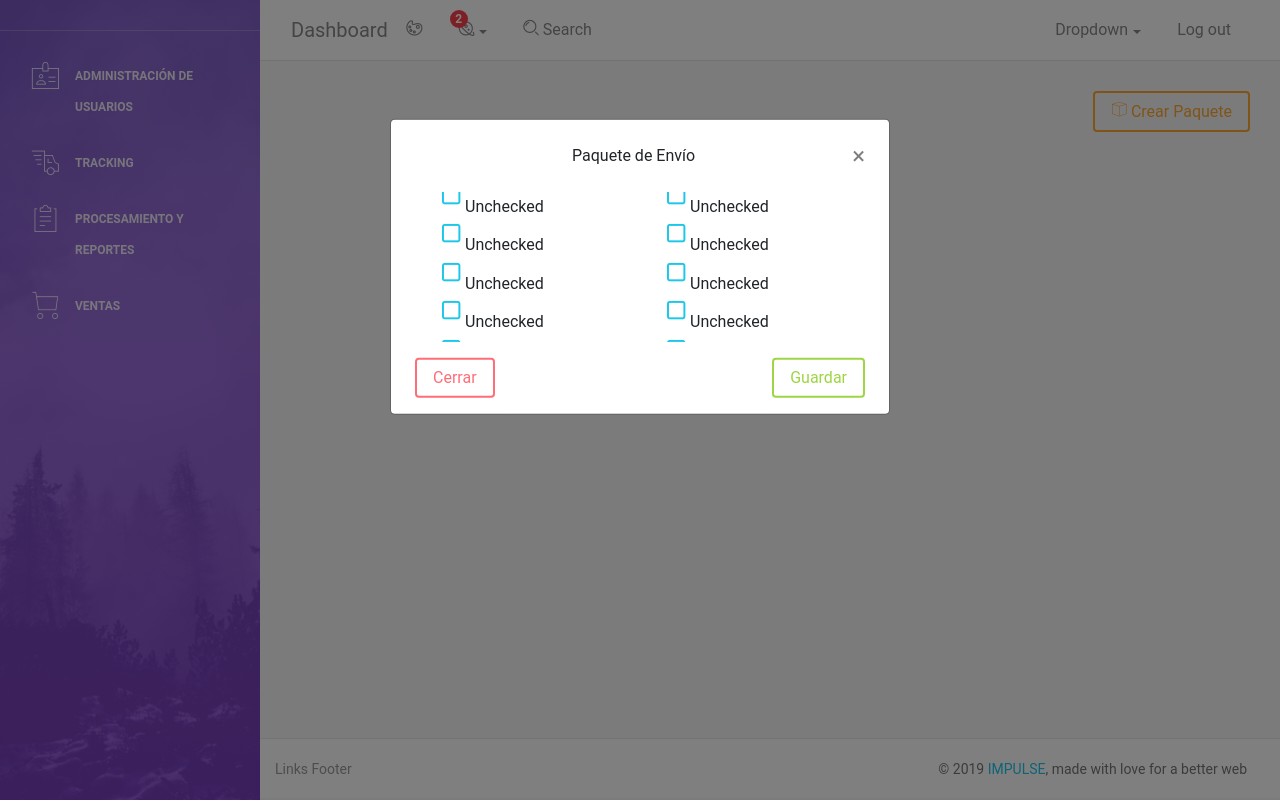
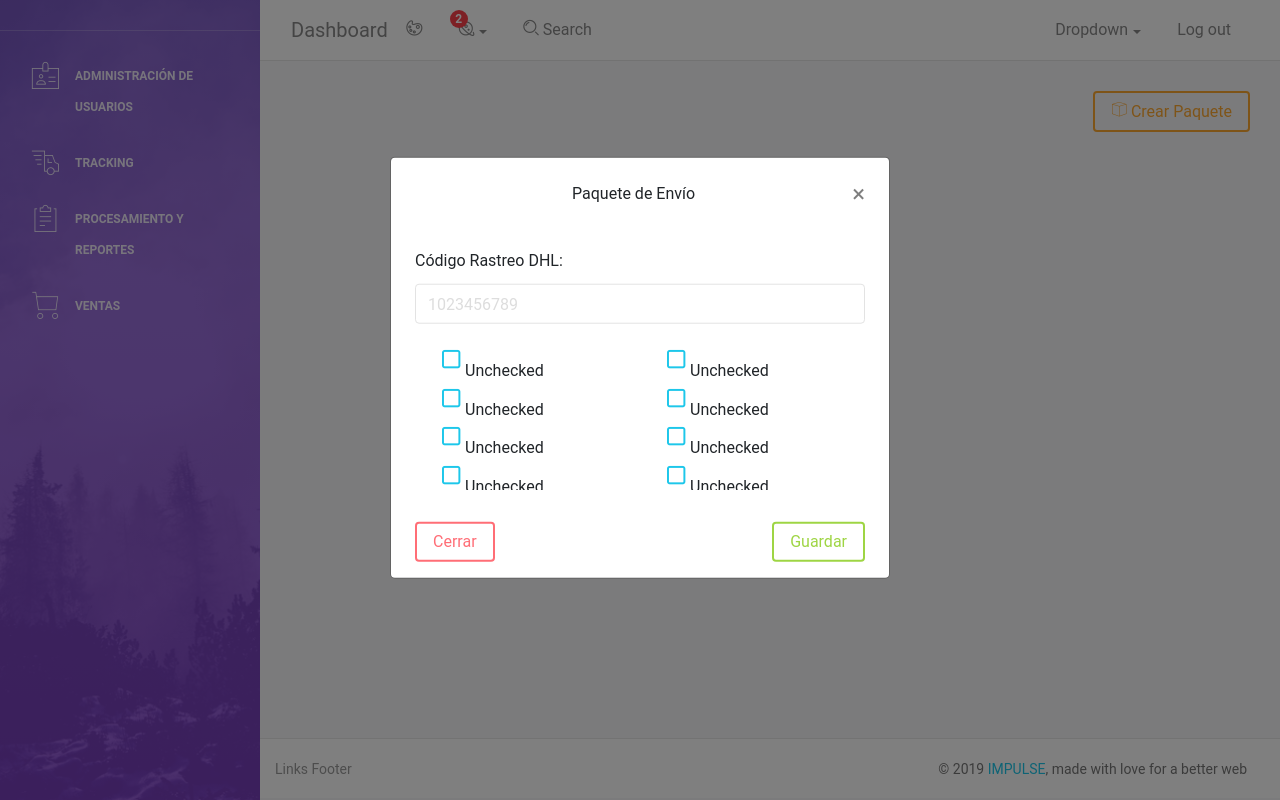
Before and after one commit to ArturoGuevara/Voyager_2, a Django app: template voyager/tracking/templates/tracking/index.html in a window 1280 px wide, after a click on "Crear Paquete". Run offline with Django 3.2, Linux system fonts and the light colour scheme; the template is opened without the code that fills it, so the values that code supplies are empty; some libraries are stand-ins or nearby versions.

Commit message:
FronEnd Introducir codigo DHL y valid

```diff
--- a/voyager/root/templates/root/base.html
+++ b/voyager/root/templates/root/base.html
@@ -20,4 +20,5 @@
     </div> <!-- Close wrapper -->
 </body>
 {% include './js.html' %}
+{% block optionalJS %}{% endblock %}
 </html>
--- /dev/null
+++ b/voyager/tracking/static/tracking/js/validacion.js
@@ -0,0 +1,9 @@
+const regexNumber = /[0-9]{1}/;
+
+$(document).ready(function(){
+   $("#dhl_code").on("keypress", justNumbers);
+});
+
+function justNumbers(e){
+   return regexNumber.test(e.originalEvent.key);
+}
--- a/voyager/tracking/templates/tracking/index.html
+++ b/voyager/tracking/templates/tracking/index.html
@@ -5,6 +5,8 @@
 {% block optionalCSS %}
 <link href="{% static 'tracking/css/styles.css' %}" rel="stylesheet" />
 {% endblock %}
+
+
 
 {% block content %}
     <div class="text-md-right text-center">
@@ -15,3 +17,7 @@
     </div>
     {% include './modals/paquete.html' %}
 {% endblock %}
+
+{% block optionalJS %}
+<script src="{% static 'tracking/js/validacion.js' %}" type="text/javascript"></script>
+{% endblock %}
--- a/voyager/tracking/templates/tracking/modals/paquete.html
+++ b/voyager/tracking/templates/tracking/modals/paquete.html
@@ -8,12 +8,17 @@
                 </button>
             </div>
             <div class="modal-body">
-                <div id="checkboxes_container">
+                <form>
+                    <div class="form-group my-3">
+                        <label for="exampleInputEmail1">Código Rastreo DHL:</label>
+                        <input type="text" class="form-control" id="dhl_code" aria-describedby="codigo_dhl" placeholder="1023456789">
+                    </div>
+                <div id="checkboxes_container" class="py-3">
                     <div class="row mx-0">
                         <div class="col-6">
                             <div class="form-check">
                                 <label class="form-check-label">
-                                    <input class="form-check-input" type="checkbox" value="">
+                                    <input class="form-check-input" type="checkbox" value="" minlength="10" maxlength="10" >
                                     <span class="form-check-sign"></span>
                                     Unchecked
                                 </label>
@@ -101,10 +106,11 @@
                     </div>
                 </div>
             </div>
-            <div class="modal-footer">
+            <div class="modal-footer mt-3">
                 <button type="button" class="btn btn-danger" data-dismiss="modal">Cerrar</button>
-                <button type="button" class="btn btn-success">Guardar</button>
+                <button type="submit" class="btn btn-success">Guardar</button>
             </div>
+            </form>
         </div>
     </div>
 </div>
```
Also changed, not shown: voyager/voyager/settings.py (+6 -2 lines).
